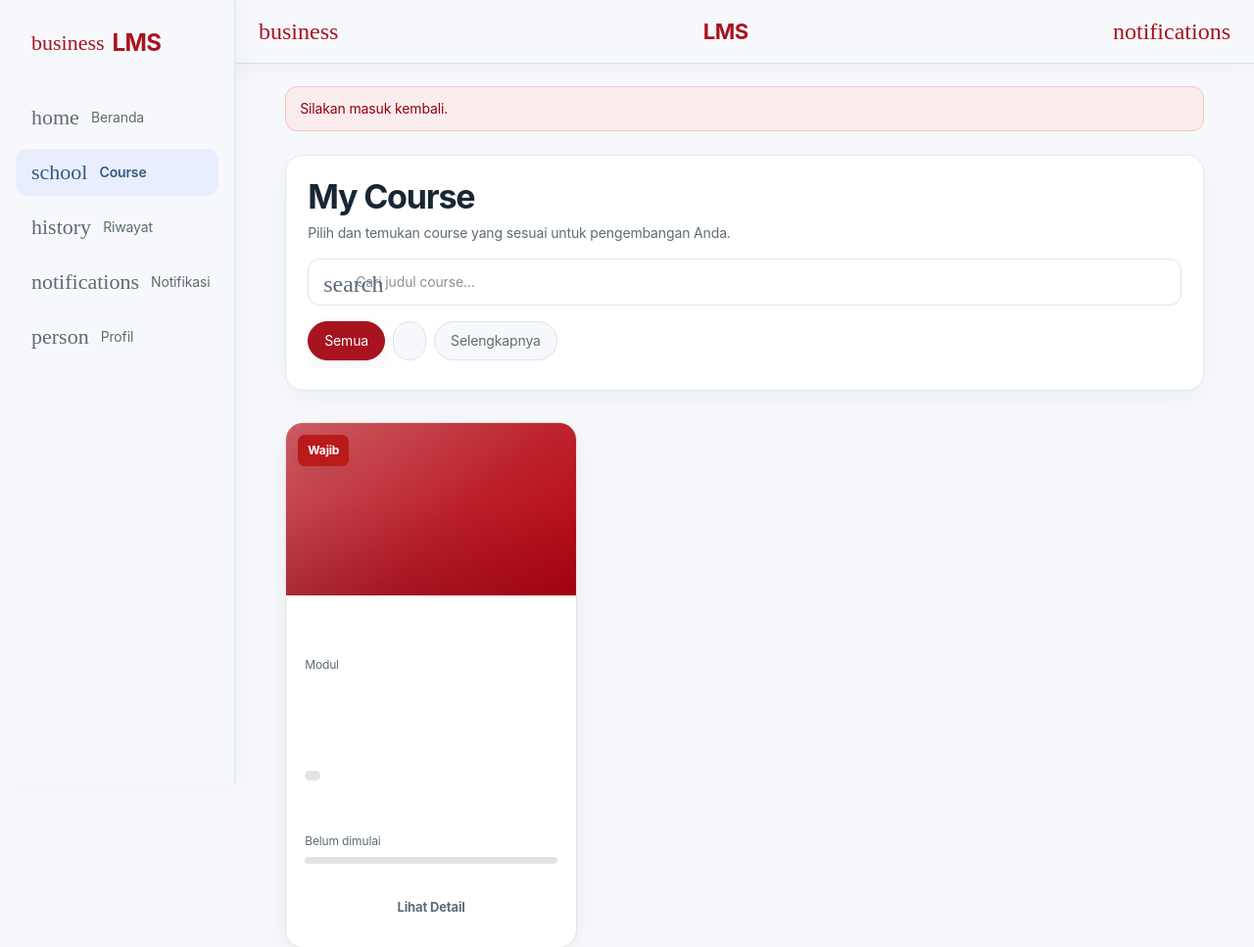
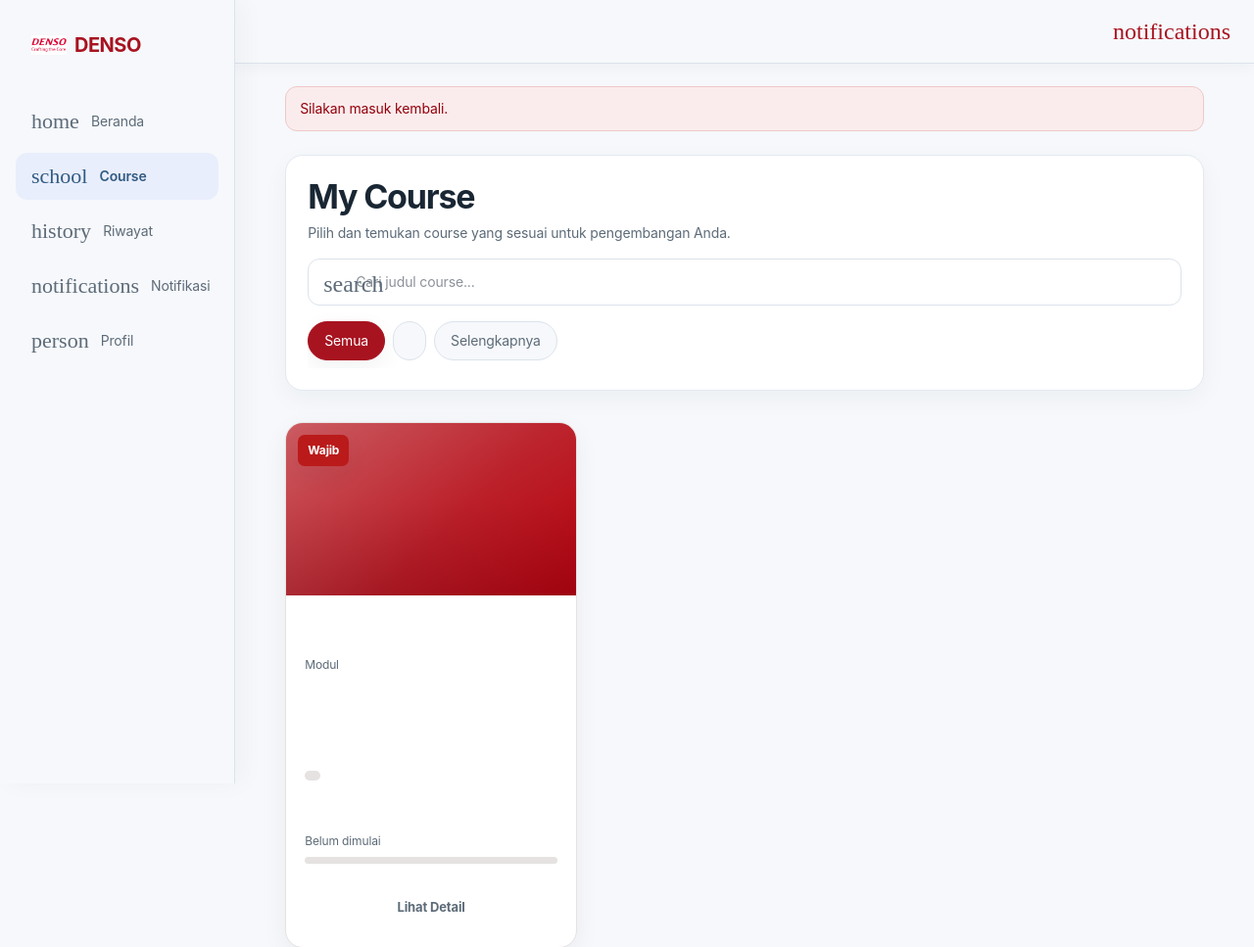
Before and after one commit to ammarmfirdaus-hue/DENSO-LMS, a PHP site: template NATIVE-LMS-Student/Views/Student/DX_LMS_M_Student_Course.php in a window 1280 px wide. Shown: the top 967 px of the page at 98% size. Run offline with PHP 8.4, Linux system fonts and the light colour scheme; the template is opened without the code that fills it: most values are stand-ins (such as "Sample title", 1, 10 or a date in 2020); data that the repository does not hold is empty; some web fonts are replaced.

Commit message:
feat: add meta tag icon

```diff
--- a/Frontend-LMS-Admin-Teacher/src/components/Sidebar.jsx
+++ b/Frontend-LMS-Admin-Teacher/src/components/Sidebar.jsx
@@ -15,8 +15,8 @@
     {open && <button aria-label="Tutup menu" className="fixed inset-0 z-30 bg-black/30 lg:hidden" onClick={onClose} />}
     <aside className={`fixed inset-y-0 left-0 z-40 flex w-64 flex-col border-r border-outline/50 bg-white transition-transform lg:translate-x-0 ${open ? 'translate-x-0' : '-translate-x-full'}`}>
       <div className="flex h-20 items-center gap-3 border-b border-outline/40 px-6">
-        <div className="grid size-10 place-items-center rounded-xl bg-primary text-lg font-bold text-white">D</div>
-        <div><p className="font-bold tracking-wide">DENSO <span className="text-primary">LMS</span></p><p className="text-xs text-muted">Learning Management</p></div>
+        <img src="/assets/img/icon/denso-vector-logo.png" alt="Logo DENSO" className="size-10 shrink-0 object-contain" />
+        <div><p className="font-bold tracking-wide">DENSO <span className="text-primary lg:hidden">LMS</span></p><p className="text-xs text-muted">Learning Management</p></div>
       </div>
       <nav className="flex-1 space-y-1 px-3 py-5">{visibleLinks.map(link => <NavLink key={link.to} to={link.to} end={link.to === '/'} onClick={onClose} className={({ isActive }) => `flex items-center gap-3 rounded-xl px-4 py-3 text-sm font-medium transition ${isActive ? 'bg-[#fbe9e7] text-primary' : 'text-[#635d5c] hover:bg-surface-low'}`}><span className="material-symbol">{link.icon}</span>{link.label}</NavLink>)}</nav>
       <div className="border-t border-outline/40 p-4"><div className="flex items-center gap-3"><div className="grid size-10 place-items-center rounded-full bg-secondary-container/30 font-bold text-secondary">{user?.name?.slice(0,1) || 'U'}</div><div className="min-w-0 flex-1"><p className="truncate text-sm font-semibold">{user?.name}</p><p className="text-xs capitalize text-muted">{user?.role}</p></div><button onClick={onLogout} className="rounded-lg p-2 text-muted hover:bg-surface-low" title="Keluar"><span className="material-symbol">logout</span></button></div></div>
--- a/NATIVE-LMS-Student/includes/components/DX_LMS_M_Header.php
+++ b/NATIVE-LMS-Student/includes/components/DX_LMS_M_Header.php
@@ -19,26 +19,15 @@
 $base_path = $base_path ?? '';
 ?>
 <header class="bg-surface dark:bg-on-background fixed top-0 w-full z-40 border-b border-outline-variant dark:border-outline pt-safe lg:w-[calc(100%-240px)] lg:ml-[240px] transition-all duration-300" id="topAppBar">
-    <div class="flex justify-between items-center w-full px-container-margin h-14">
+    <div class="flex justify-end items-center w-full px-container-margin h-14">
         <!-- Left Action -->
         <?php if ($show_back): ?>
-        <?php $back_link = isset($back_url) && $back_url ? htmlspecialchars($back_url) : 'javascript:history.back()'; ?>
-        <a href="<?= $back_link ?>" class="text-primary dark:text-primary-fixed transition-all duration-200 active:scale-95 hover:bg-surface-container-low dark:hover:bg-surface-variant p-2 rounded-full flex items-center justify-center" aria-label="Kembali">
-            <span class="material-symbols-outlined">arrow_back</span>
-        </a>
-        <?php else: ?>
-        <button class="text-primary dark:text-primary-fixed transition-all duration-200 active:scale-95 hover:bg-surface-container-low dark:hover:bg-surface-variant p-2 rounded-full flex items-center justify-center" aria-label="Company" type="button">
-            <span class="material-symbols-outlined" style="font-variation-settings: 'FILL' 1;">business</span>
-        </button>
+
         <?php endif; ?>
 
-        <!-- Center Title -->
-        <div class="font-headline-md text-headline-md font-bold text-primary dark:text-primary-fixed tracking-tight"><?= htmlspecialchars(
-            $header_title,
-        ) ?></div>
 
         <!-- Right Action: Notification Bell -->
-        <a href="<?= $base_path ?>?route=/student/notifikasi" class="text-primary dark:text-primary-fixed transition-all duration-200 active:scale-95 hover:bg-surface-container-low dark:hover:bg-surface-variant p-2 rounded-full flex items-center justify-center relative" aria-label="Notifikasi">
+        <a href="<?= $base_path ?>?route=/student/notifikasi" class="ml-auto shrink-0 text-primary dark:text-primary-fixed transition-all duration-200 active:scale-95 hover:bg-surface-container-low dark:hover:bg-surface-variant p-2 rounded-full flex items-center justify-center relative" aria-label="Notifikasi">
             <span class="material-symbols-outlined" style="font-variation-settings: 'FILL' 0;">notifications</span>
             <?php if ($notif_count > 0): ?>
             <span class="notification-dot absolute top-0 right-0 transform translate-x-1/4 -translate-y-1/4 min-w-[18px] h-[18px] bg-error text-white text-[10px] font-bold rounded-full flex items-center justify-center px-1 border-2 border-surface dark:border-on-background">
--- a/NATIVE-LMS-Student/includes/components/DX_LMS_M_Student_Bottom_Nav.php
+++ b/NATIVE-LMS-Student/includes/components/DX_LMS_M_Student_Bottom_Nav.php
@@ -49,10 +49,10 @@
 ?>
 <nav class="fixed bottom-0 left-0 w-full z-50 flex items-stretch px-0 h-[76px] shadow-[0_-4px_12px_0_rgba(0,0,0,0.05)] dark:shadow-none bg-surface dark:bg-on-background rounded-t-xl lg:h-screen lg:flex-col lg:justify-start lg:w-[240px] lg:top-0 lg:left-0 lg:rounded-none lg:border-r border-t border-outline-variant dark:border-outline lg:border-t-0 lg:p-4 lg:pt-8 lg:gap-2 transition-all duration-300" id="bottomNavBar">
 
-    <!-- Logo placeholder for Desktop only -->
+    <!-- Brand untuk sidebar desktop -->
     <div class="hidden lg:flex items-center space-x-2 mb-8 px-4 w-full">
-        <span class="material-symbols-outlined text-primary text-[32px]">business</span>
-        <span class="font-bold text-2xl tracking-tight text-primary">LMS</span>
+        <img src="<?= htmlspecialchars($base_path . 'assets/img/icon/denso-vector-logo.png', ENT_QUOTES, 'UTF-8') ?>" alt="Logo DENSO" class="w-9 h-9 object-contain">
+        <span class="font-bold text-xl tracking-tight text-primary">DENSO</span>
     </div>
 
     <?php foreach ($tabs as $tab): ?>
--- a/NATIVE-LMS-Student/includes/components/DX_LMS_M_Tailwind_Head.php
+++ b/NATIVE-LMS-Student/includes/components/DX_LMS_M_Tailwind_Head.php
@@ -18,10 +18,25 @@
 
 $page_title = $page_title ?? 'LMS - Learning Management System';
 $base_path = $base_path ?? '';
+$icon_path = $base_path . 'assets/img/icon/denso-vector-logo.png';
 ?>
 <meta charset="UTF-8">
 <meta name="viewport" content="width=device-width, initial-scale=1.0, viewport-fit=cover">
-<meta name="description" content="Learning Management System">
+<meta name="description" content="Learning Management System DENSO untuk pembelajaran dan pelatihan.">
+<meta name="application-name" content="DENSO LMS">
+<meta name="theme-color" content="#ffffff">
+<meta property="og:type" content="website">
+<meta property="og:site_name" content="DENSO LMS">
+<meta property="og:title" content="<?= htmlspecialchars($page_title, ENT_QUOTES, 'UTF-8') ?>">
+<meta property="og:description" content="Learning Management System DENSO untuk pembelajaran dan pelatihan.">
+<meta property="og:image" content="<?= htmlspecialchars($icon_path, ENT_QUOTES, 'UTF-8') ?>">
+<meta name="twitter:card" content="summary">
+<meta name="twitter:title" content="<?= htmlspecialchars($page_title, ENT_QUOTES, 'UTF-8') ?>">
+<meta name="twitter:description" content="Learning Management System DENSO untuk pembelajaran dan pelatihan.">
+<meta name="twitter:image" content="<?= htmlspecialchars($icon_path, ENT_QUOTES, 'UTF-8') ?>">
+<link rel="icon" type="image/png" href="<?= htmlspecialchars($icon_path, ENT_QUOTES, 'UTF-8') ?>">
+<link rel="shortcut icon" type="image/png" href="<?= htmlspecialchars($icon_path, ENT_QUOTES, 'UTF-8') ?>">
+<link rel="apple-touch-icon" href="<?= htmlspecialchars($icon_path, ENT_QUOTES, 'UTF-8') ?>">
 <title><?= htmlspecialchars($page_title) ?></title>
 
 <!-- =====================================================
```
Also changed, not shown: Frontend-LMS-Admin-Teacher/index.html (+14 -0 lines), Frontend-LMS-Admin-Teacher/public/assets/img/icon/denso-vector-logo.png (added), NATIVE-LMS-Student/public/assets/img/icon/denso-vector-logo.png (added).
